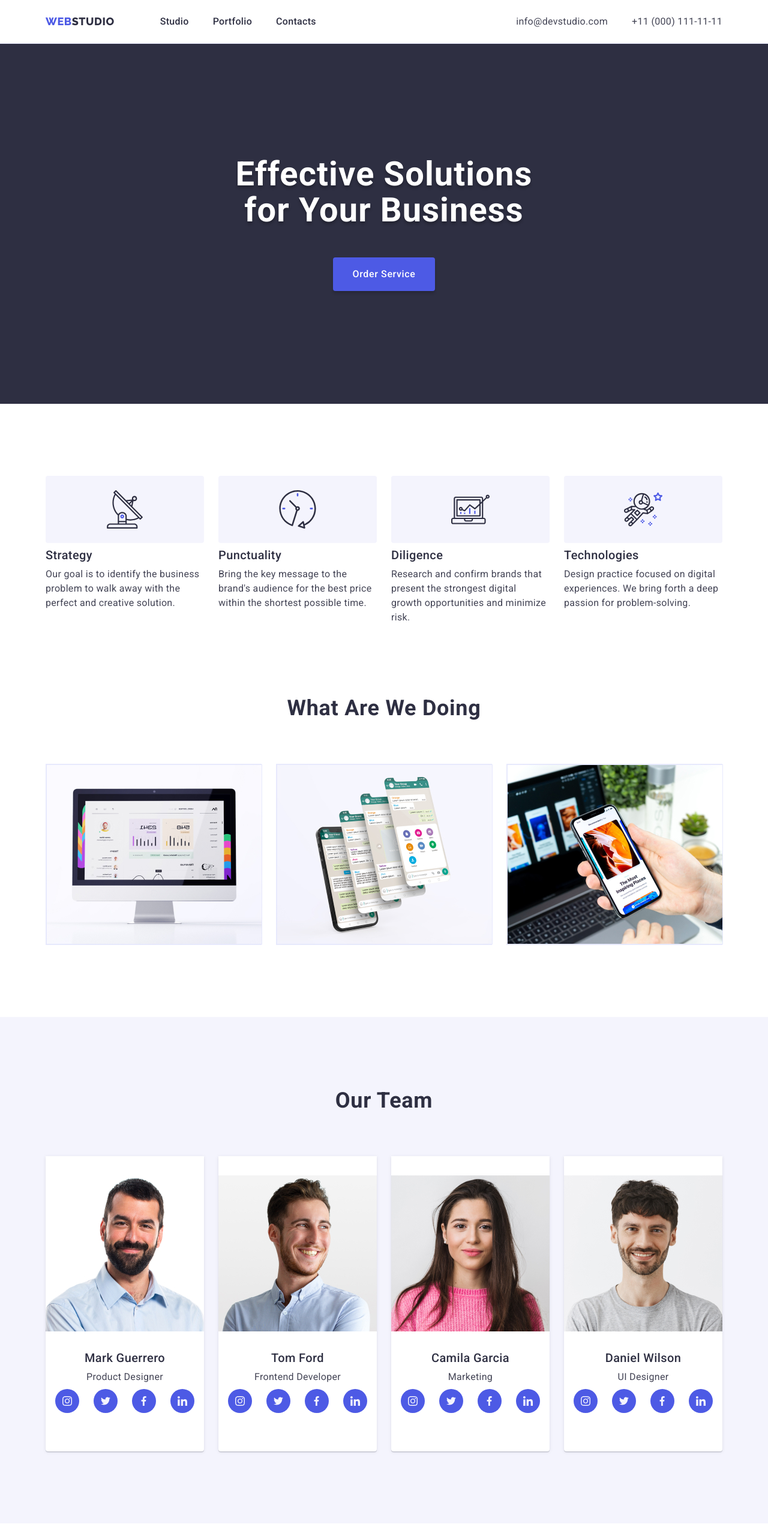
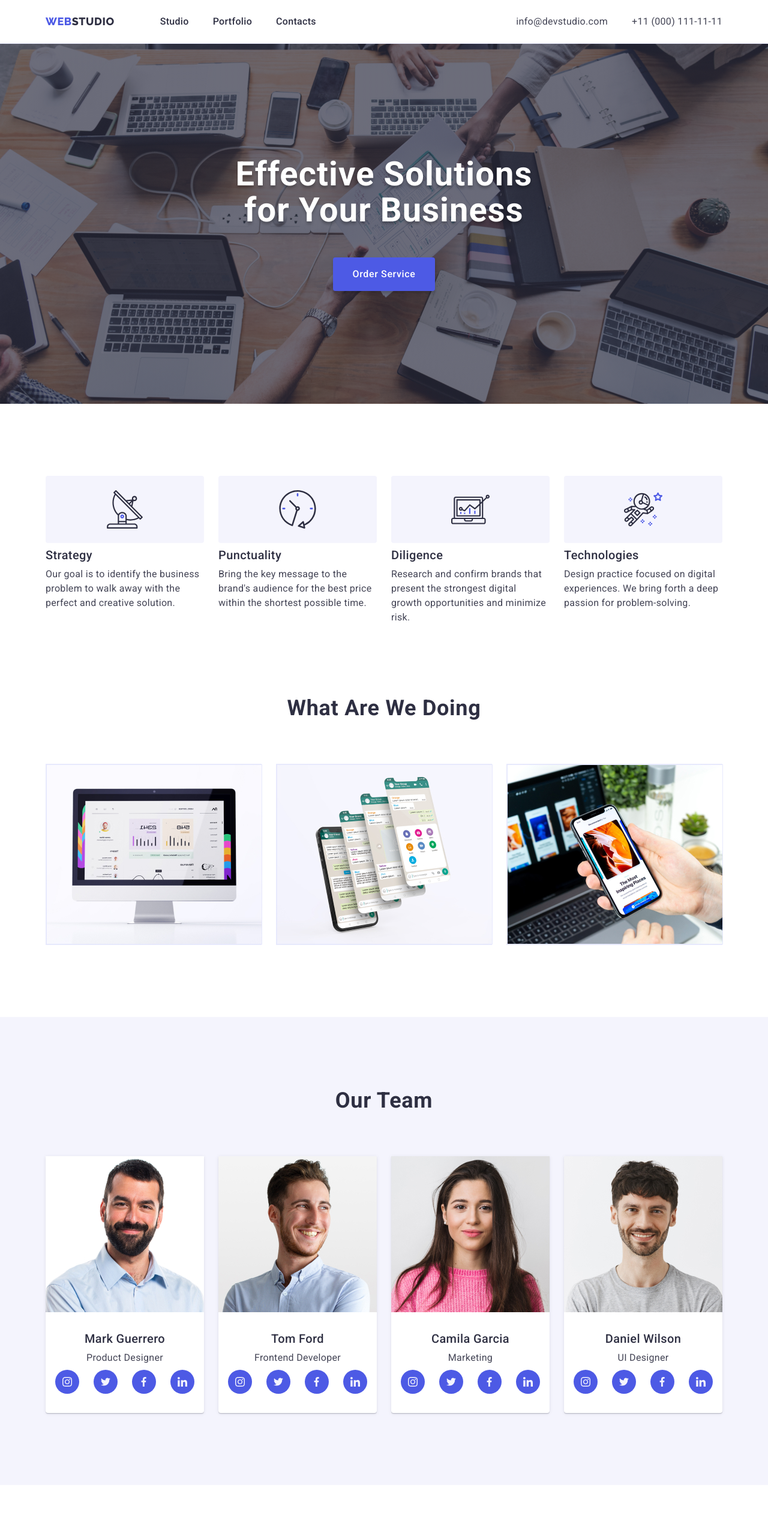
Before and after one commit to Wibairyluli/goit-homework-4, a plain HTML site: page index.html in a window 1280 px wide. Shown: the top 2560 px of the page at 60% size. Drawn offline with nearby package versions, Linux system fonts and the light colour scheme.

Commit message:
video-bugs

```diff
--- a/css/styles.css
+++ b/css/styles.css
@@ -187,7 +187,7 @@ body {
   padding-bottom: 188px;
   background-image: linear-gradient(
     rgba(46, 47, 66, 0.7),
-    rgba(46, 47, 66, 0.7)),url("../images/people-office\.jpg");
+    rgba(46, 47, 66, 0.7)),url(/images/people-office\ .jpg);
   background-size: cover;
   max-width: 1440px;
   margin-left: auto;
@@ -328,7 +328,6 @@ body {
   box-shadow: 0px 1px 6px rgba(46, 47, 66, 0.08),
     0px 1px 1px rgba(46, 47, 66, 0.16), 0px 2px 1px rgba(46, 47, 66, 0.08);
     width: calc((100% - 72px) / 4);
-    padding-top: 32px; padding-bottom: 32px;
     border-radius: 0px 0px 4px 4px;
 }
 .team-list-sec {display: flex;
@@ -449,6 +448,7 @@ body {
   color: var(--background-btn-filters);
 }
 .logo-link-footer{
+  font-family: 'Raleway', sans-serif;
   font-style: normal;
   font-weight: 800;
   font-size: 18px;
```
